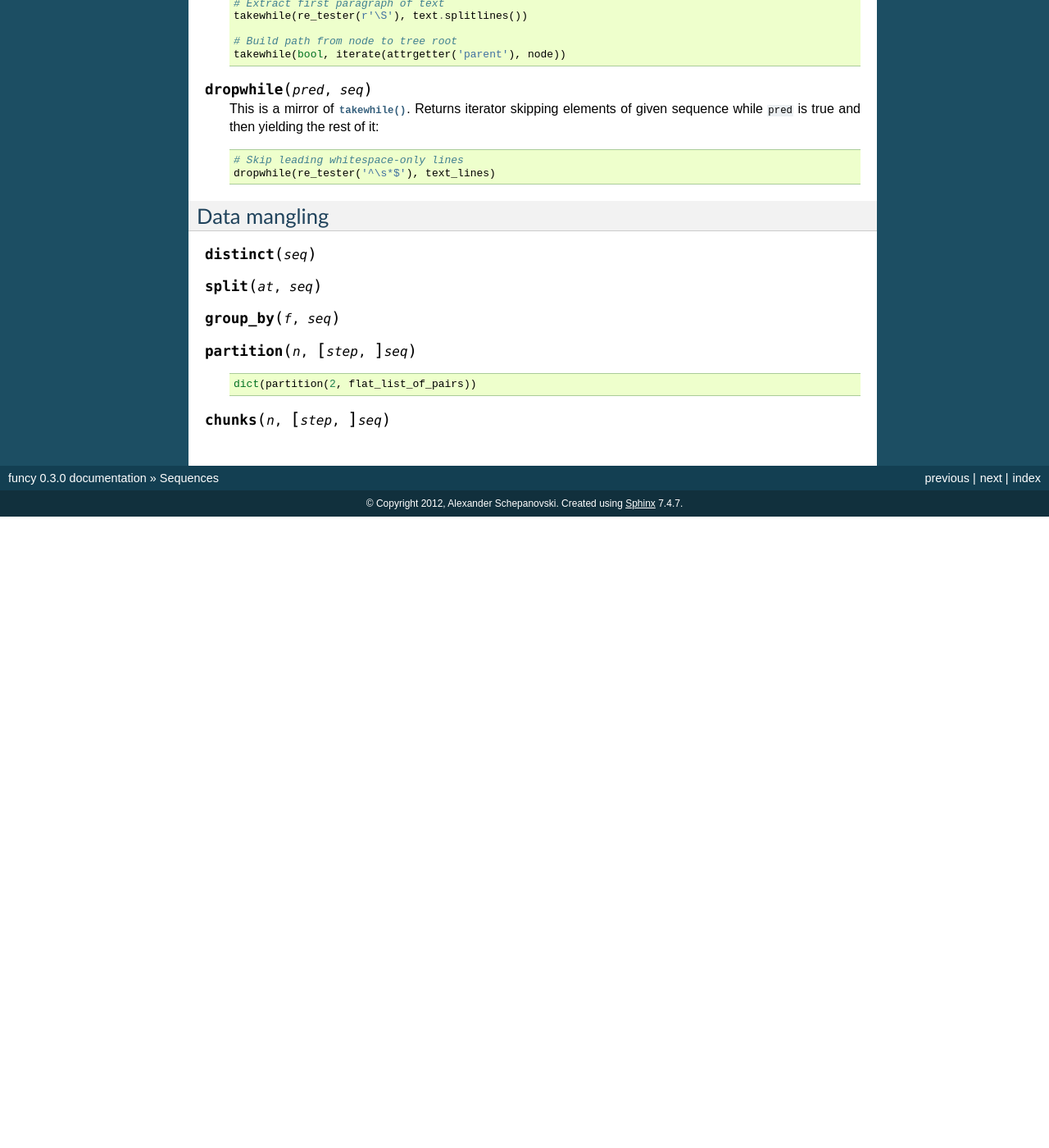
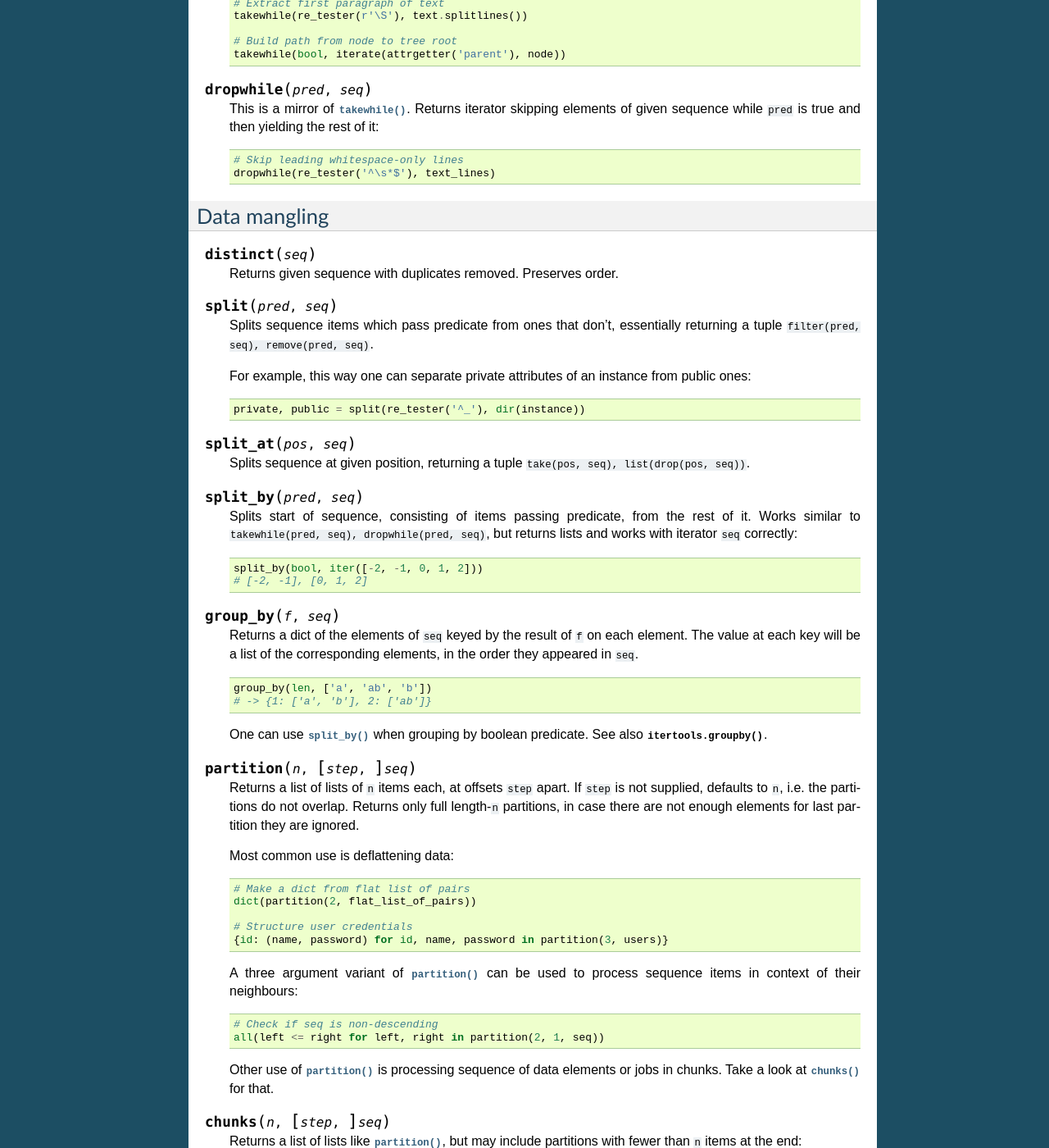
Before and after one commit to Jamaal224/funcy, a Sphinx documentation site: the page built from docs/seqs.rst, in a window 1280 px wide and 1400 px high, scrolled down 4885 px. Shown: the whole window at 82% size. Built offline with Sphinx 7.4.7, drawn with Linux system fonts in a browser that asks for light colours; pages that are not in the unit, such as notebooks, are missing from menus; before the commit the page ends 5515 px from its top, so only the background shows below that; some of the changed text lies outside the part shown.

Commit message:
Completed seqs docs

```diff
--- a/docs/seqs.rst
+++ b/docs/seqs.rst
@@ -290,13 +290,67 @@ Data mangling
 -------------
 
 .. function:: distinct(seq)
-.. function:: split(at, seq)
-.. .. function:: isplit(at, seq)
+
+    Returns given sequence with duplicates removed. Preserves order.
+
+.. function:: split(pred, seq)
+
+    Splits sequence items which pass predicate from ones that don't, essentially returning a tuple ``filter(pred, seq), remove(pred, seq)``.
+
+    For example, this way one can separate private attributes of an instance from public ones::
+
+        private, public = split(re_tester('^_'), dir(instance))
+
+.. function:: split_at(pos, seq)
+
+    Splits sequence at given position, returning a tuple ``take(pos, seq), list(drop(pos, seq))``.
+
+.. function:: split_by(pred, seq)
+
+    Splits start of sequence, consisting of items passing predicate, from the rest of it. Works similar to ``takewhile(pred, seq), dropwhile(pred, seq)``, but returns lists and works with iterator ``seq`` correctly::
+
+        split_by(bool, iter([-2, -1, 0, 1, 2]))
+        # [-2, -1], [0, 1, 2]
+
 .. function:: group_by(f, seq)
+
+    Returns a dict of the elements of ``seq`` keyed by the result of ``f`` on each element. The value at each key will be a list of the corresponding elements, in the order they appeared in ``seq``.
+    ::
+
+        group_by(len, ['a', 'ab', 'b'])
+        # -> {1: ['a', 'b'], 2: ['ab']}
+
+    .. group_by(lambda f: f.section, fields)
+
+    One can use :func:`split_by` when grouping by boolean predicate. See also :func:`itertools.groupby`.
+
 .. function:: partition(n, [step], seq)
 
-    ::
+    Returns a list of lists of ``n`` items each, at offsets ``step`` apart. If ``step`` is not supplied, defaults to ``n``, i.e. the partitions do not overlap. Returns only full length-``n`` partitions, in case there are not enough elements for last partition they are ignored.
 
+    Most common use is deflattening data::
+
+        # Make a dict from flat list of pairs
         dict(partition(2, flat_list_of_pairs))
 
+        # Structure user credentials
+        {id: (name, password) for id, name, password in partition(3, users)}
+
+    A three argument variant of :func:`partition` can be used to process sequence items in context of their neighbours::
+
+        # Check if seq is non-descending
+        all(left <= right for left, right in partition(2, 1, seq))
+
+    Other use of :func:`partition` is processing sequence of data elements or jobs in chunks. Take a look at :func:`chunks` for that.
+
 .. function:: chunks(n, [step], seq)
+
+    Returns a list of lists like :func:`partition`, but may include partitions with fewer than ``n`` items at the end::
+
+        chunks(2, 'abcde')
+        # -> ['ab', 'cd', 'e'])
+
+        chunks(2, 4, 'abcde')
+        # -> ['ab', 'e'])
+
+    Handy for batch processing.
```
